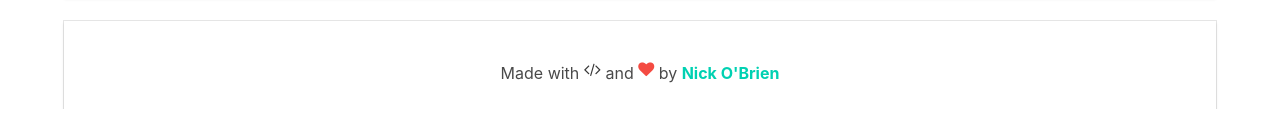
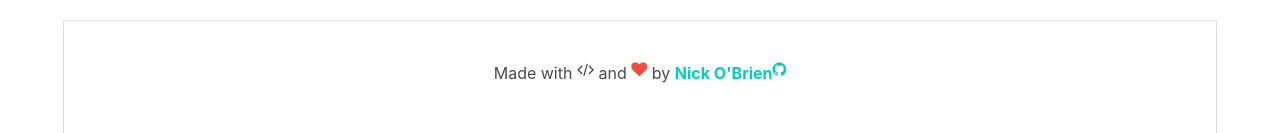
Before and after one commit to obrien66/lost-no-more, a plain HTML site: page about.html in a window 1280 px wide. Shown: the part 1044-1177 px from the top of the page. Before the commit the page ends 1153 px from the top, so only its background shows below. Drawn offline with Linux system fonts and the light colour scheme.

Commit message:
consistent

```diff
--- a/about.html
+++ b/about.html
@@ -73,7 +73,7 @@
 				  	<br>
 				    	<div class="content">
 				      		<p>
-				      			<center>Made with <strong><i class="fa fa-code"></i></strong> and <span class="red"><i class="fa fa-heart"></i></span> by <strong><a href="http://obrien.tech" target="_blank">Nick O'Brien</a></strong></center><br>
+				      			<center>Made with <strong><i class="fa fa-code"></i></strong> and <span class="red"><i class="fa fa-heart"></i></span> by <strong><a href="http://obrien.tech" target="_blank">Nick O'Brien</a></strong><a href="https://github.com/obrien66/lost-no-more"><i class="fa fa-github"></i></a><br><br></center><br>
 					      	</p>
 				    	</div>
 				  	</div>
```
Also changed, not shown: amelia.html (+1 -1 lines).
